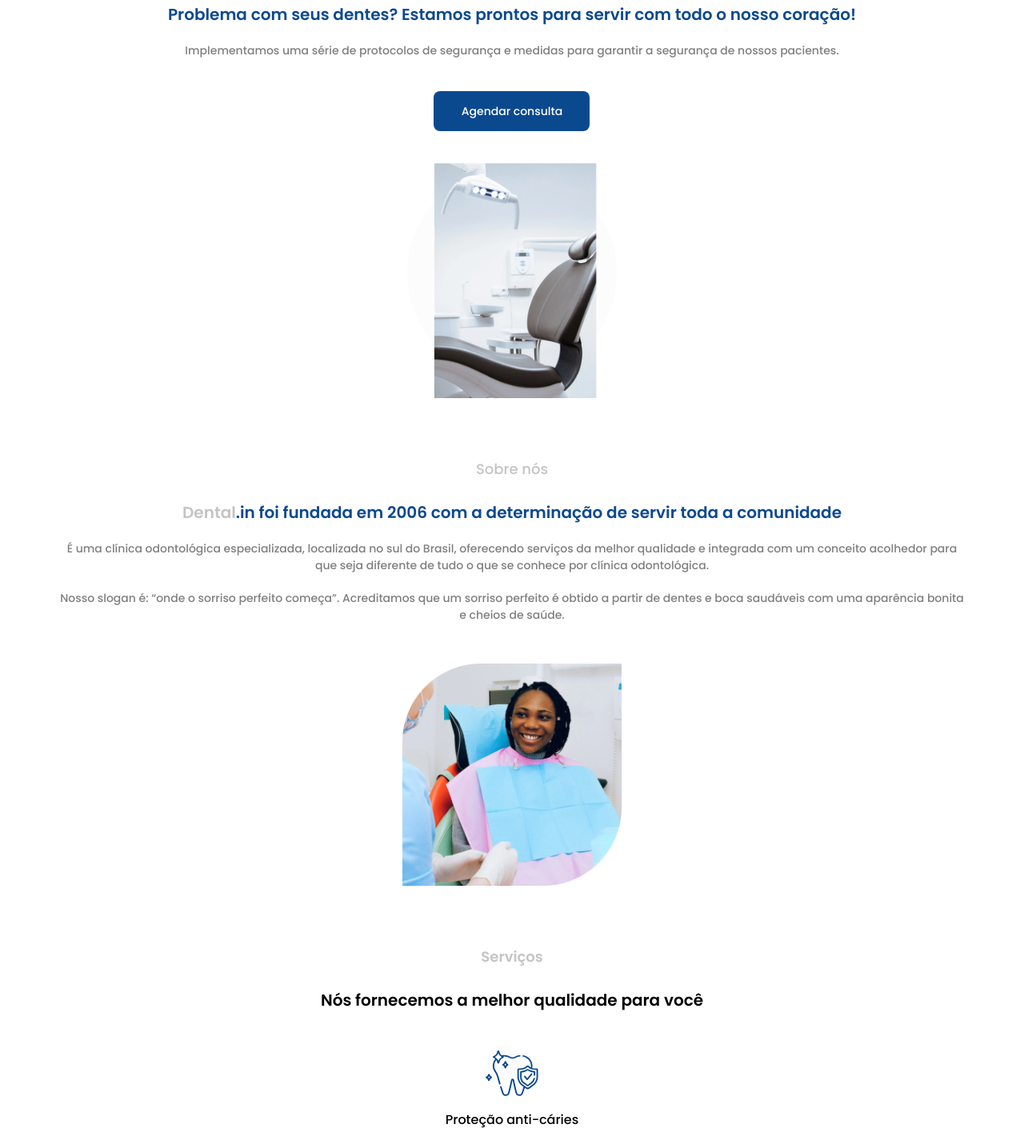
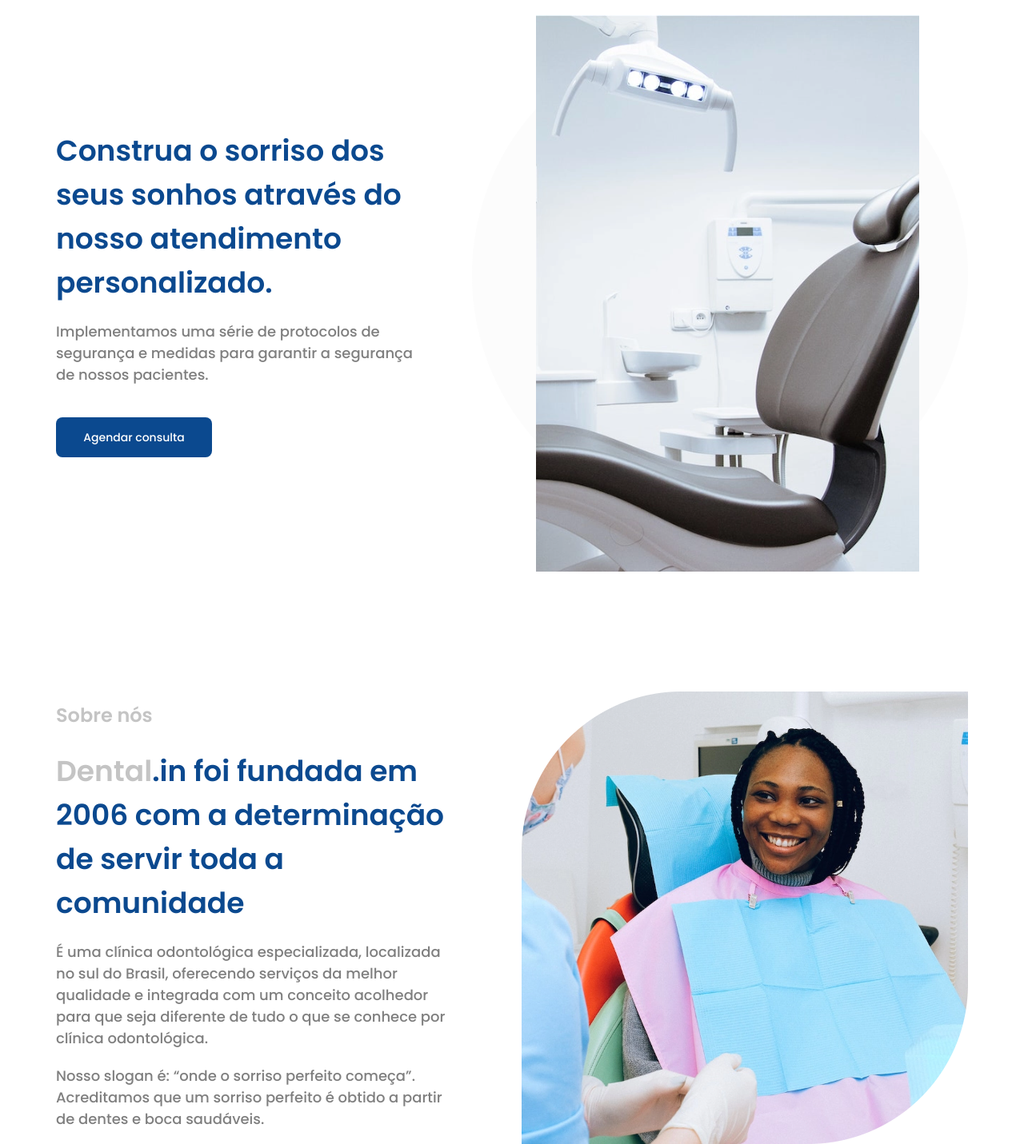
Before and after one commit to cassianobaptista/DentalIn, a plain HTML site: page index.html in a window 1280 px wide. Shown: the part 127-1558 px from the top of the page at 80% size. Drawn offline with Linux system fonts and the light colour scheme.

Commit message:
Implementação concluída

```diff
--- a/index.html
+++ b/index.html
@@ -28,7 +28,7 @@
 
         <div class="presentation__description-container">
             <h1 class="presentation__title">
-                Problema com seus dentes? Estamos prontos para servir com todo o nosso coração!
+                Construa o sorriso dos seus sonhos através do nosso atendimento personalizado.
             </h1>
             <p class="presentation__text">
                 Implementamos uma série de protocolos de segurança e medidas para garantir a segurança de nossos
@@ -49,7 +49,7 @@
                 serviços da melhor qualidade e integrada com um conceito acolhedor para que seja diferente de tudo o que
                 se conhece por clínica odontológica.</p>
             <p class="about-us__text">Nosso slogan é: “onde o sorriso perfeito começa”. Acreditamos que um sorriso
-                perfeito é obtido a partir de dentes e boca saudáveis com uma aparência bonita e cheios de saúde.</p>
+                perfeito é obtido a partir de dentes e boca saudáveis.</p>
         </div>
         <img class="about-us__image" src="./assets/image2.png" alt="Cliente sorrindo no consultório">
 
@@ -60,10 +60,10 @@
         <span class="services__tag">Serviços</span>
         <h1 class="services__title">Nós fornecemos a melhor qualidade para você</h1>
 
-        <div class="services__item-container">
+        <div class="services__items-container">
             <div class="services__item">
                 <img class="services__image-item" src="./assets/icon1.svg" aria-hidden="true">
-                <span class="services__description-item">Proteção anti-cáries</span>
+                <span class="services__description-item">Proteção anticáries</span>
             </div>
             <div class="services__item">
                 <img class="services__image-item" src="./assets/icon2.svg" aria-hidden="true">
@@ -75,11 +75,11 @@
             </div>
             <div class="services__item">
                 <img class="services__image-item" src="./assets/icon4.svg" aria-hidden="true">
-                <span class="services__description-item">Limpeza dentária</span>
+                <span class="services__description-item">Implante dentário</span>
             </div>
             <div class="services__item">
                 <img class="services__image-item" src="./assets/icon5.svg" aria-hidden="true">
-                <span class="services__description-item">Limpeza dentária</span>
+                <span class="services__description-item">Clareamento</span>
             </div>
         </div>
 
--- a/style.css
+++ b/style.css
@@ -126,7 +126,7 @@ body {
 
 .about-us__tag {
     font-size: 18px;
-    font-weight: 600px;
+    font-weight: 600;
     color: var(--gray-100);
     text-align: center;
     display: block;
@@ -263,3 +263,219 @@ body {
     font-weight: 600;
     margin-top: 20px;
 }
+
+
+@media (min-width: 768px) {
+
+    /* presentation */
+
+    .presentation {
+        flex-direction: row;
+    }
+
+    .presentation__description-container {
+        align-items: flex-start;
+        margin-right: 73px;
+    }
+
+    .presentation__title {
+        text-align: left;
+        font-size: 26px;
+        line-height: 36px;
+    }
+
+    .presentation__text {
+        text-align: left;
+    }
+
+    .presentation__image {
+        margin-top: 0;
+    }
+
+    /* About us */
+
+    .about-us {
+        flex-direction: row;
+    }
+
+    .about-us__description-container {
+        margin-right: 90px;
+    }
+
+    .about-us__tag {
+        text-align: left;
+    }
+
+    .about-us__title {
+        text-align: left;
+        font-size: 26px;
+        line-height: 36px;
+    }
+
+    .about-us__text {
+        text-align: left;
+    }
+
+    .about-us__image {
+        margin-top: 0;
+    }
+
+    /* Services */
+
+    .services__title {
+        font-size: 26px;
+        line-height: 36px;
+    }
+
+    .services__items-container {
+        display: flex;
+        align-items: baseline;
+    }
+
+    .services__item {
+        width: 100%;
+    }
+
+    /* Bottom Slogan */
+
+    .bottom-slogan-container {
+        padding: 0;
+    }
+
+    .bottom-slogan {
+        flex-direction: row;
+    }
+
+    .bottom-slogan__text {
+        font-size: 26px;
+        line-height: 36px;
+    }
+
+    .bottom-slogan__image {
+        margin-top: 0;
+    }
+}
+
+@media (min-width: 1024px) {
+
+    /* Geral */
+
+    .about-us,
+    .services,
+    .bottom-slogan-container,
+    .footer {
+    margin-top: 150px;
+    }
+
+    /* Header */
+
+    .header__logo {
+        width: 181px;
+    }
+
+    .header__cta {
+        width: 183px;
+        height: 45px;
+        font-size: 14px;
+    }
+
+    /* presentation */
+
+    .presentation__image {
+        max-width: 420px;
+    }
+
+    /* About us*/
+
+    .about-us__image {
+        max-width: 400px;
+    }
+
+    /* Bottom Slogan */
+
+    .bottom-slogan__image {
+        max-width: 431px;
+    }
+}
+
+@media (min-width: 1200px) {
+
+    /* presentation */
+
+    .presentation__title {
+        font-size: 36px;
+        line-height: 55px;
+    }
+
+    .presentation__text {
+        font-size: 18px;
+        line-height: 27px;
+    }
+
+    .presentation__image {
+        max-width: 620px;
+    }
+
+    /* About us*/
+
+    .about-us__tag {
+        font-size: 24px;
+    }
+
+    .about-us__title {
+        font-size: 36px;
+        line-height: 55px;
+    }
+
+    .about-us__text {
+        font-size: 18px;
+        line-height: 27px;
+    }
+
+    .about-us__image {
+        max-width: 558px;
+    }
+
+    /* Services */
+
+    .services__tag {
+        font-size: 24px;
+    }
+
+    .services__title {
+        font-size: 36;
+        line-height: 55px;
+    }
+
+    .services__image-item {
+        width: 100px;
+    }
+
+    /* Bottom Slogan */
+
+    .bottom-slogan__description-container {
+        margin-right: 72px;
+    }
+
+    .bottom-slogan__tag {
+        font-size: 24px;
+    }
+
+    .bottom-slogan__text {
+        font-size: 36px;
+        line-height: 55px;
+    }
+
+    .bottom-slogan__cta {
+        width: 241px;
+        height: 57px;
+        font-size: 14px;
+    }
+
+    /* Footer */
+
+    .footer__text {
+        font-size: 16px;
+
+    }
+}
```
